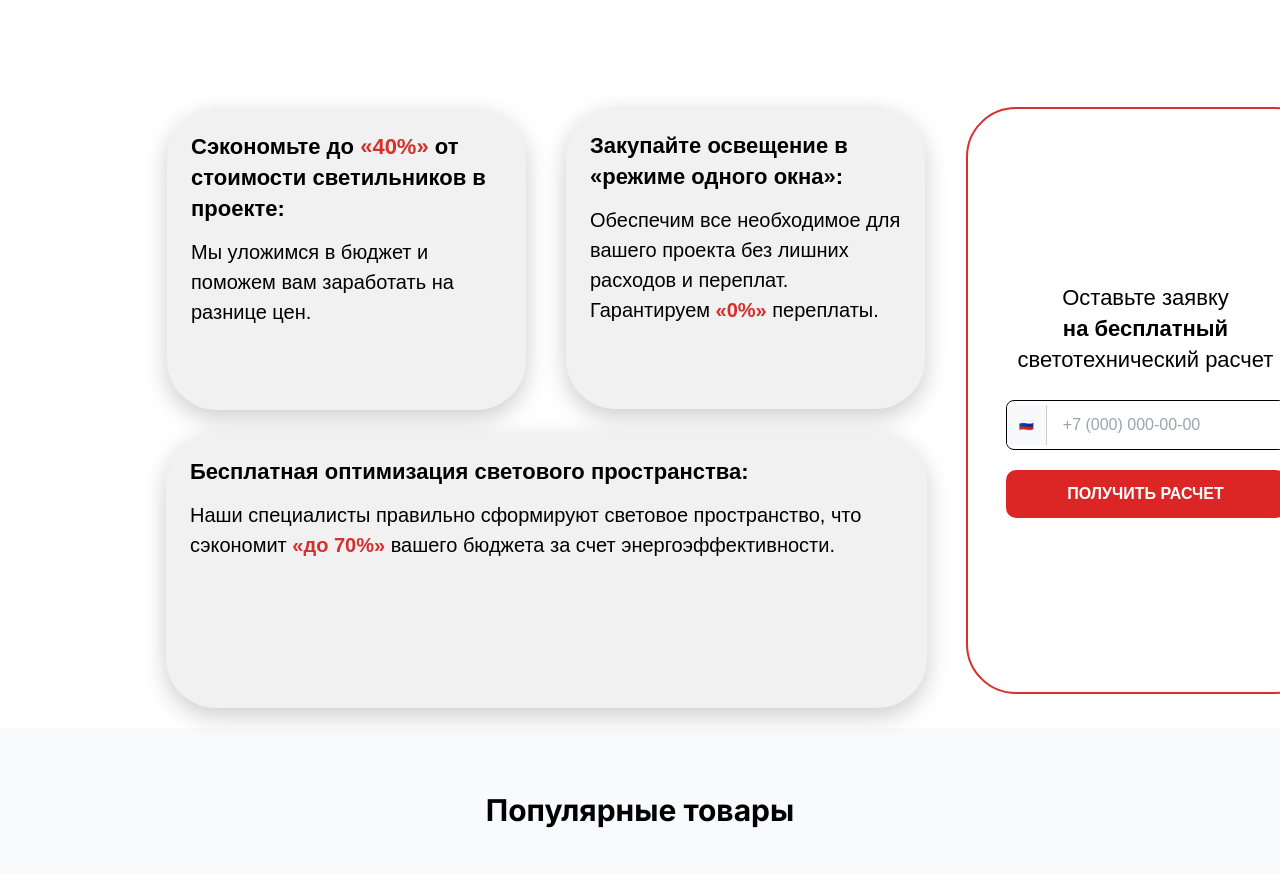
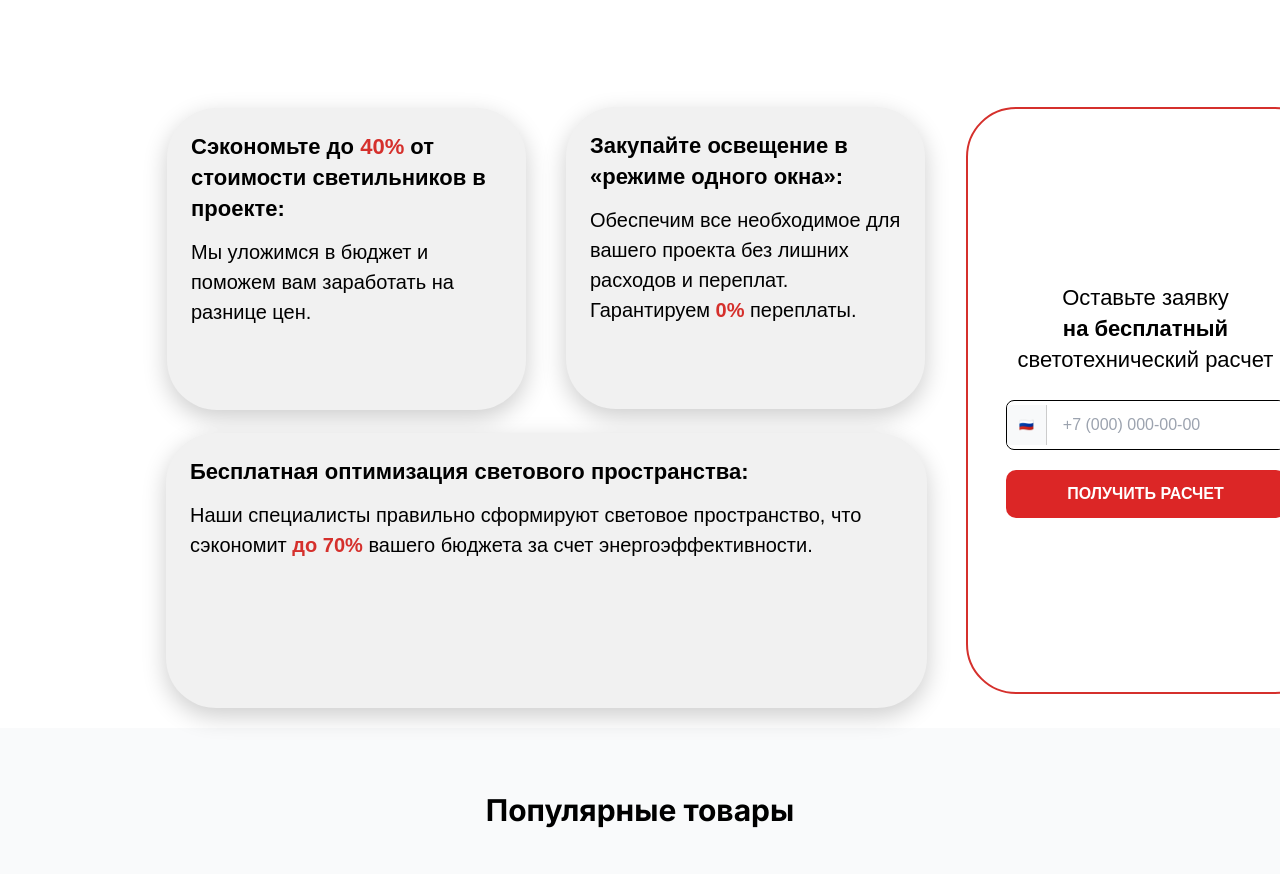
Before and after one commit to cislota/LEDEL-LIGHTS, a Next.js app in the folder frontend/: page / in a window 1280 px wide. Shown: the part 1580-2454 px from the top of the page. Built offline with nearby package versions, Linux system fonts and the light colour scheme.

Commit message:
Update OfferCards.tsx

```diff
--- a/frontend/src/components/sections/OfferCards.tsx
+++ b/frontend/src/components/sections/OfferCards.tsx
@@ -68,7 +68,7 @@ export default function OfferCards() {
             }}
           >
             Сэкономьте до{' '}
-            <span style={{ color: '#d5302c', fontWeight: 'bold' }}>«40%»</span>{' '}
+            <span style={{ color: '#d5302c', fontWeight: 'bold' }}>40%</span>{' '}
             от стоимости светильников в проекте:
           </h3>
           <p
@@ -120,7 +120,7 @@ export default function OfferCards() {
             }}
           >
             Обеспечим все необходимое для вашего проекта без лишних расходов и переплат. Гарантируем{' '}
-            <span style={{ color: '#d5302c', fontWeight: 'bold' }}>«0%»</span> переплаты.
+            <span style={{ color: '#d5302c', fontWeight: 'bold' }}>0%</span> переплаты.
           </p>
         </div>
 
@@ -159,7 +159,7 @@ export default function OfferCards() {
             }}
           >
             Наши специалисты правильно сформируют световое пространство, что сэкономит{' '}
-            <span style={{ color: '#d5302c', fontWeight: 'bold' }}>«до 70%»</span> вашего бюджета за счет энергоэффективности.
+            <span style={{ color: '#d5302c', fontWeight: 'bold' }}>до 70%</span> вашего бюджета за счет энергоэффективности.
           </p>
         </div>
 
```
